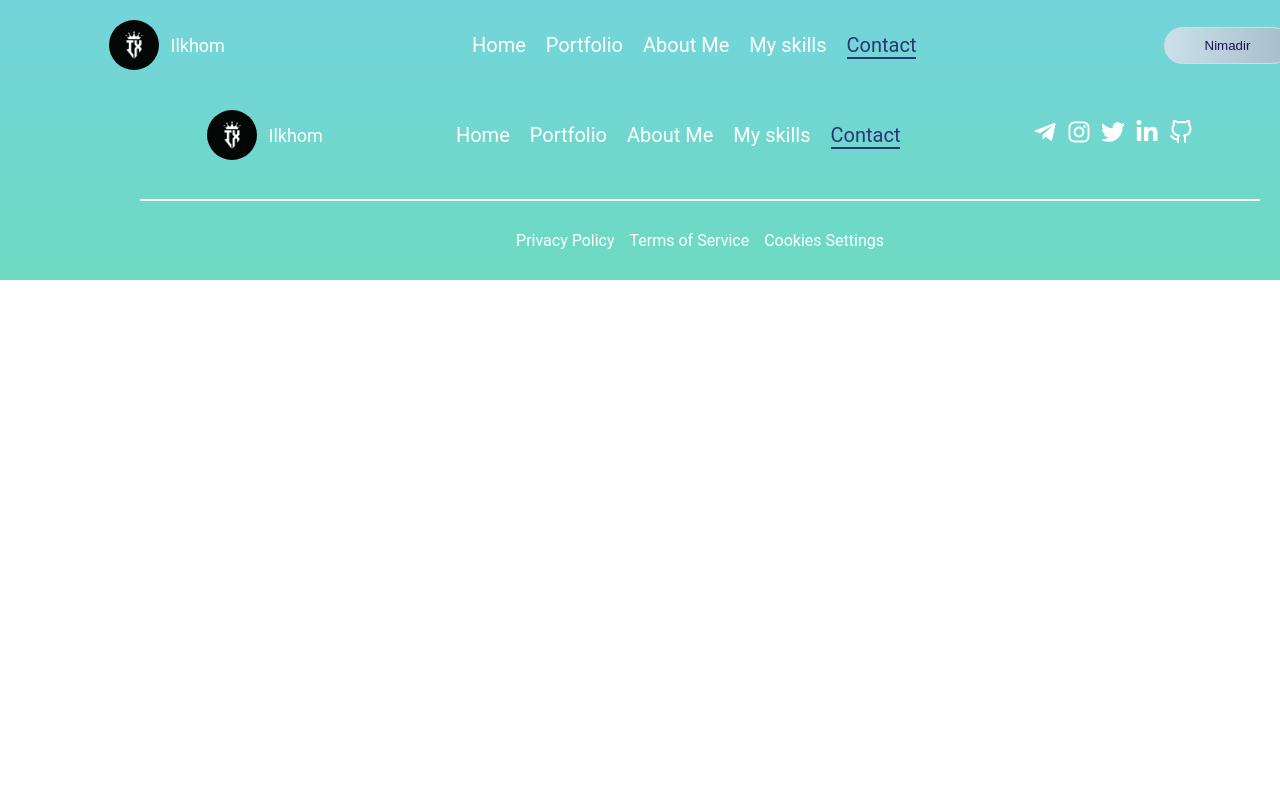
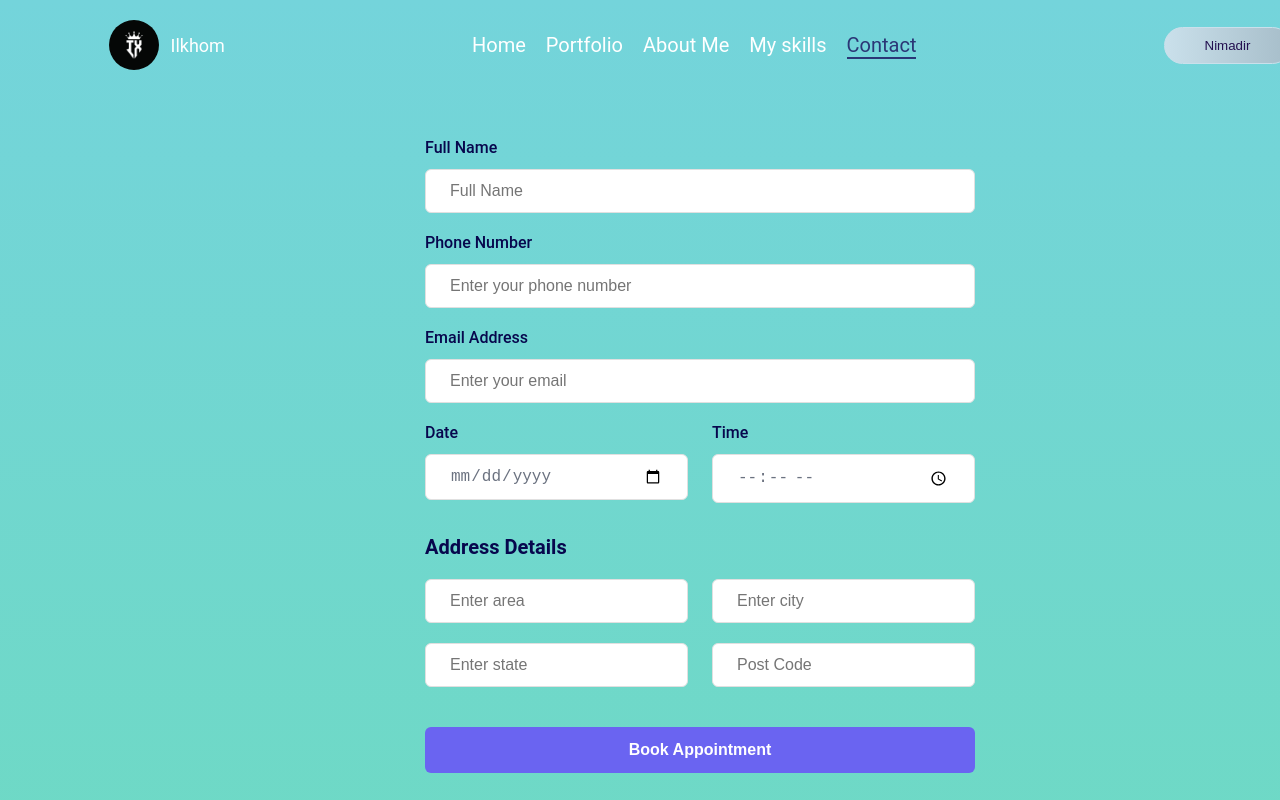
Before and after one commit to Khaitov-Ilkhom/portfolio-react, a React (Vite) app: page /contact in a window 1280 px wide. Shown: the top 800 px of the page. Built offline with nearby package versions, Linux system fonts and the light colour scheme.

Commit message:
homework

```diff
--- a/src/components/contact/Contact.css
+++ b/src/components/contact/Contact.css
@@ -7,3 +7,91 @@
     align-items: center;
     flex-direction: column;
 }
+
+
+.formbold-mb-5 {
+    margin-bottom: 20px;
+}
+.formbold-pt-3 {
+    padding-top: 12px;
+}
+.formbold-main-wrapper {
+    display: flex;
+    align-items: center;
+    justify-content: center;
+    padding: 48px;
+}
+
+.formbold-form-wrapper {
+    margin: 0 auto;
+    max-width: 550px;
+    width: 100%;
+}
+.formbold-form-label {
+    display: block;
+    font-weight: 500;
+    font-size: 16px;
+    color: #07074d;
+    margin-bottom: 12px;
+}
+.formbold-form-label-2 {
+    font-weight: 600;
+    font-size: 20px;
+    margin-bottom: 20px;
+}
+
+.formbold-form-input {
+    width: 100%;
+    padding: 12px 24px;
+    border-radius: 6px;
+    border: 1px solid #e0e0e0;
+    background: white;
+    font-weight: 500;
+    font-size: 16px;
+    color: #6b7280;
+    outline: none;
+    resize: none;
+}
+.formbold-form-input:focus {
+    border-color: #6a64f1;
+    box-shadow: 0px 3px 8px rgba(0, 0, 0, 0.05);
+}
+
+.formbold-btn {
+    text-align: center;
+    font-size: 16px;
+    border-radius: 6px;
+    padding: 14px 32px;
+    border: none;
+    font-weight: 600;
+    background-color: #6a64f1;
+    color: white;
+    width: 100%;
+    cursor: pointer;
+}
+.formbold-btn:hover {
+    box-shadow: 0px 3px 8px rgba(0, 0, 0, 0.05);
+}
+
+.formbold--mx-3 {
+    margin-left: -12px;
+    margin-right: -12px;
+}
+.formbold-px-3 {
+    padding-left: 12px;
+    padding-right: 12px;
+}
+.flex {
+    display: flex;
+}
+.flex-wrap {
+    flex-wrap: wrap;
+}
+.w-full {
+    width: 100%;
+}
+@media (min-width: 540px) {
+    .sm\:w-half {
+        width: 50%;
+    }
+}
--- a/src/components/contact/Contact.jsx
+++ b/src/components/contact/Contact.jsx
@@ -3,11 +3,128 @@ import Footer from "../footer/Footer.jsx";
 import Nav from "../navbar/Nav.jsx";
 
 const Contact = () => {
-    return (
-        <div className="contact">
-            <Nav/>
-            <Footer/>
+    return (<div className="contact">
+        <Nav/>
+        <div>
+            <div className="formbold-main-wrapper">
+                <div className="formbold-form-wrapper">
+                    <form action="https://formbold.com/s/FORM_ID" method="POST">
+                        <div className="formbold-mb-5">
+                            <label htmlFor="name" className="formbold-form-label"> Full Name </label>
+                            <input
+                                type="text"
+                                name="name"
+                                id="name"
+                                placeholder="Full Name"
+                                className="formbold-form-input"
+                            />
+                        </div>
+                        <div className="formbold-mb-5">
+                            <label htmlFor="phone" className="formbold-form-label"> Phone Number </label>
+                            <input
+                                type="text"
+                                name="phone"
+                                id="phone"
+                                placeholder="Enter your phone number"
+                                className="formbold-form-input"
+                            />
+                        </div>
+                        <div className="formbold-mb-5">
+                            <label htmlFor="email" className="formbold-form-label"> Email Address </label>
+                            <input
+                                type="email"
+                                name="email"
+                                id="email"
+                                placeholder="Enter your email"
+                                className="formbold-form-input"
+                            />
+                        </div>
+                        <div className="flex flex-wrap formbold--mx-3">
+                            <div className="w-full sm:w-half formbold-px-3">
+                                <div className="formbold-mb-5 w-full">
+                                    <label htmlFor="date" className="formbold-form-label"> Date </label>
+                                    <input
+                                        type="date"
+                                        name="date"
+                                        id="date"
+                                        className="formbold-form-input"
+                                    />
+                                </div>
+                            </div>
+                            <div className="w-full sm:w-half formbold-px-3">
+                                <div className="formbold-mb-5">
+                                    <label htmlFor="time" className="formbold-form-label"> Time </label>
+                                    <input
+                                        type="time"
+                                        name="time"
+                                        id="time"
+                                        className="formbold-form-input"
+                                    />
+                                </div>
+                            </div>
+                        </div>
+
+                        <div className="formbold-mb-5 formbold-pt-3">
+                            <label className="formbold-form-label formbold-form-label-2">
+                                Address Details
+                            </label>
+                            <div className="flex flex-wrap formbold--mx-3">
+                                <div className="w-full sm:w-half formbold-px-3">
+                                    <div className="formbold-mb-5">
+                                        <input
+                                            type="text"
+                                            name="area"
+                                            id="area"
+                                            placeholder="Enter area"
+                                            className="formbold-form-input"
+                                        />
+                                    </div>
+                                </div>
+                                <div class="w-full sm:w-half formbold-px-3">
+                                    <div class="formbold-mb-5">
+                                        <input
+                                            type="text"
+                                            name="city"
+                                            id="city"
+                                            placeholder="Enter city"
+                                            className="formbold-form-input"
+                                        />
+                                    </div>
+                                </div>
+                                <div class="w-full sm:w-half formbold-px-3">
+                                    <div class="formbold-mb-5">
+                                        <input
+                                            type="text"
+                                            name="state"
+                                            id="state"
+                                            placeholder="Enter state"
+                                            className="formbold-form-input"
+                                        />
+                                    </div>
+                                </div>
+                                <div class="w-full sm:w-half formbold-px-3">
+                                    <div class="formbold-mb-5">
+                                        <input
+                                            type="text"
+                                            name="post-code"
+                                            id="post-code"
+                                            placeholder="Post Code"
+                                            className="formbold-form-input"
+                                        />
+                                    </div>
+                                </div>
+                            </div>
+                        </div>
+
+                        <div>
+                            <button type="button" className="formbold-btn">Book Appointment</button>
+                        </div>
+                    </form>
+                </div>
+            </div>
+
         </div>
-    )
+        <Footer/>
+    </div>)
 }
 export default Contact
```
